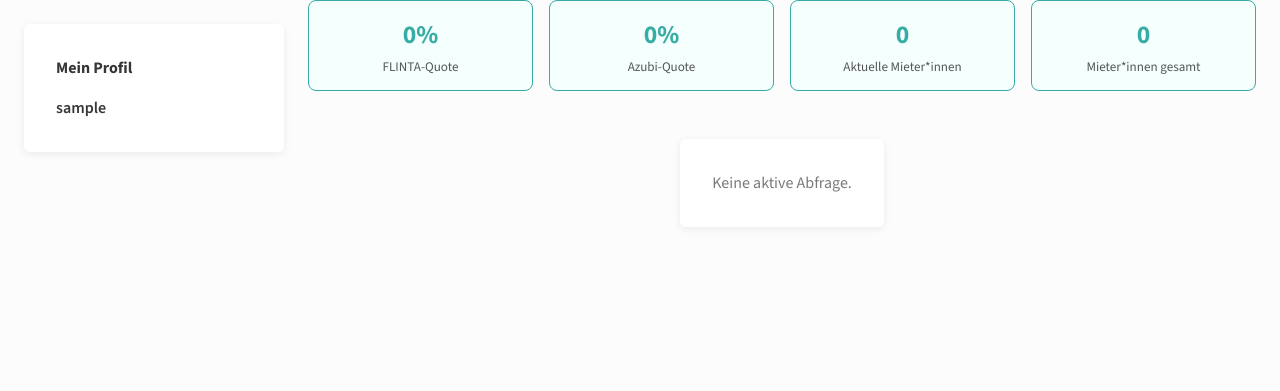
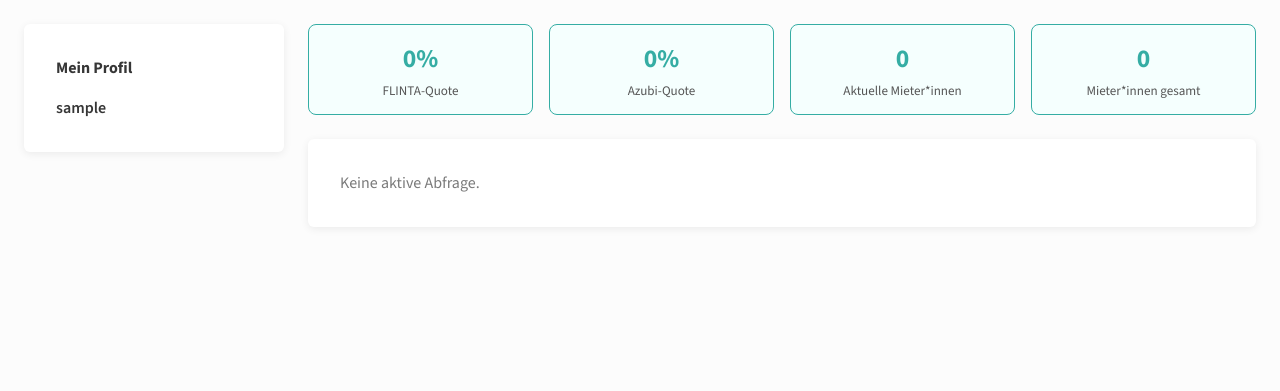
Before and after one commit to CollegiumAcademicum/CArtei, a Django app: page /dashboard/ in a window 1280 px wide. Shown: the part 64-455 px from the top of the page. Run offline with Django 5.2, Linux system fonts and the light colour scheme; the visitor is signed in with stand-in values (Sample User, id 1); data that the repository does not hold is empty; parts of the project's set-up code (start-up, migrations or seed data) failed here and were passed over.

Commit message:
Align dashboard stats top spacing with left aside

```diff
--- a/app/templates/app/dashboard.html
+++ b/app/templates/app/dashboard.html
@@ -27,8 +27,8 @@
     {% endif %}
   </div>
 
-  <div style="flex:1;display:flex;flex-direction:column;gap:1.5rem;">
-    <div style="display:grid;grid-template-columns:repeat(4,1fr);gap:1rem;">
+  <div style="flex:1;">
+    <div style="display:grid;grid-template-columns:repeat(4,1fr);gap:1rem;margin-top:1.5rem;">
       <div class="ca-stat-card">
         <div class="ca-stat-value">{{ flinta_quote }}%</div>
         <div class="ca-stat-label">FLINTA-Quote</div>
```
